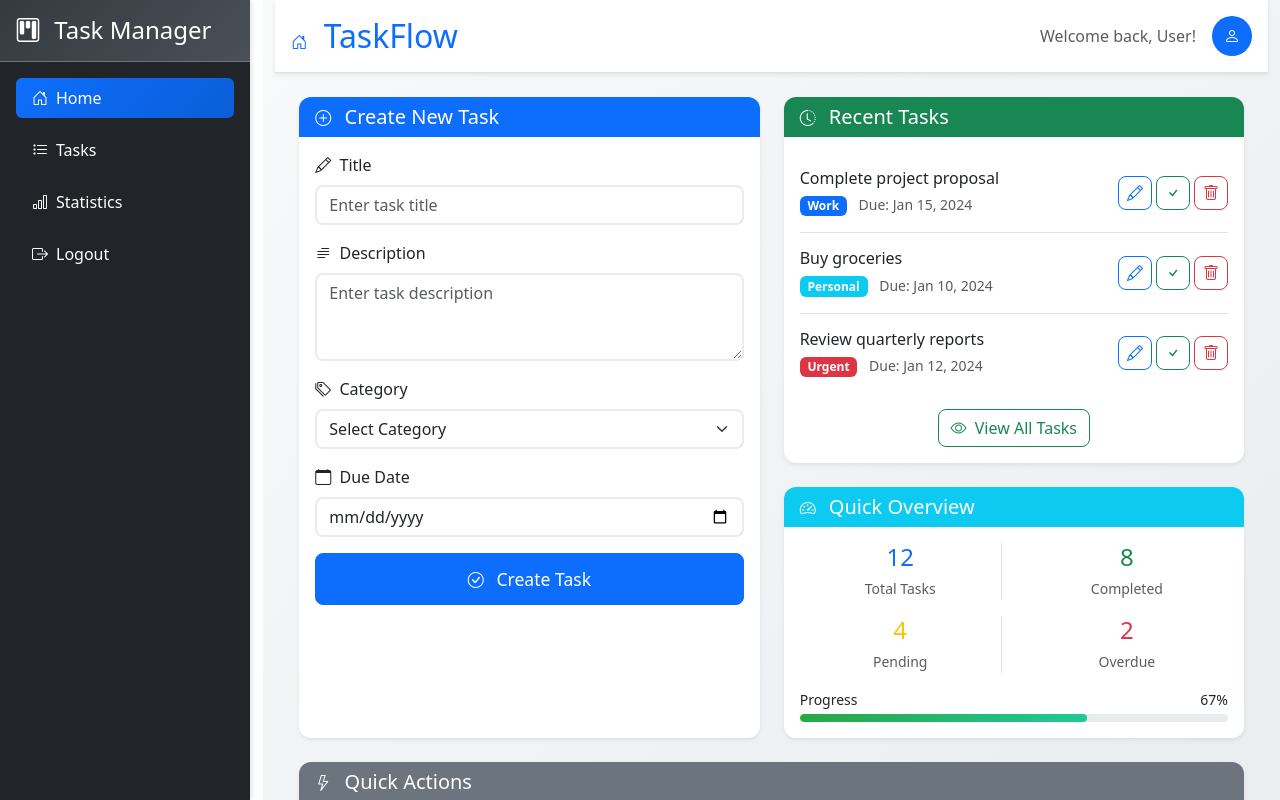
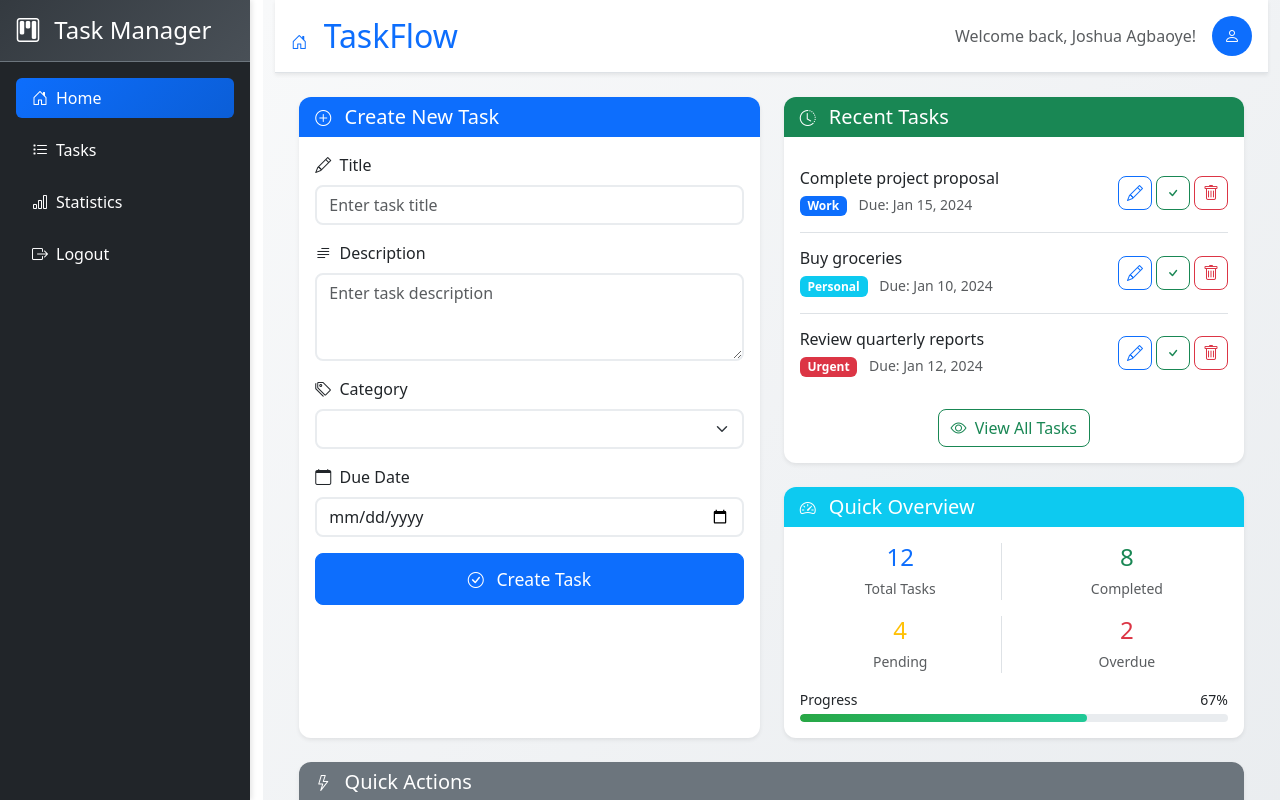
Before and after one commit to newest-j/task-management, a Vue app: page /dashboard in a window 1280 px wide. Shown: the top 800 px of the page. Built offline with nearby package versions, Linux system fonts and the light colour scheme; data requests are answered from the project's data file; sample sign-in values are in the browser's storage.

Commit message:
stage seven

```diff
--- a/src/stores/usersDetailsStore.js
+++ b/src/stores/usersDetailsStore.js
@@ -258,5 +258,33 @@ export const userDetailsStore = defineStore("userDetails", {
         });
       }
     },
+
+    async loadCurrentUser() {
+      try {
+        const userId = JSON.parse(localStorage.getItem("currentUserId"));
+
+        if (!userId) {
+          return false;
+        }
+
+        // Fetch user data from the server
+        const response = await fetch(`http://localhost:3000/users/${userId}`);
+
+        if (!response.ok) {
+          throw new Error("Failed to load user data");
+        }
+
+        const userData = await response.json();
+
+        // Update store with user data
+        this.fullname = userData.fullname;
+        this.email = userData.email;
+
+        return true;
+      } catch (error) {
+        console.error("Error loading user data:", error);
+        return false;
+      }
+    },
   },
 });
--- a/src/views/Dashboard.vue
+++ b/src/views/Dashboard.vue
@@ -17,7 +17,9 @@
                 TaskFlow
               </h2>
               <div class="d-flex align-items-center">
-                <span class="text-muted me-3">Welcome back, User!</span>
+                <span class="text-muted me-3">
+                  {{ userLoaded ? welcomeMessage : "Loading..." }}</span
+                >
                 <div
                   class="bg-primary text-white rounded-circle d-flex align-items-center justify-content-center"
                   style="width: 40px; height: 40px"
@@ -41,13 +43,14 @@
                     </h5>
                   </div>
                   <div class="card-body">
-                    <form>
+                    <form @submit.prevent="">
                       <div class="mb-3">
                         <label for="title" class="form-label">
                           <i class="bi bi-pencil me-1"></i>
                           Title
                         </label>
                         <input
+                          v-model="taskname"
                           type="text"
                           class="form-control"
                           id="title"
@@ -62,6 +65,7 @@
                           Description
                         </label>
                         <textarea
+                          v-model="taskdescription"
                           class="form-control"
                           id="description"
                           rows="3"
@@ -74,7 +78,12 @@
                           <i class="bi bi-tags me-1"></i>
                           Category
                         </label>
-                        <select class="form-select" id="category" required>
+                        <select
+                          v-model="taskcategory"
+                          class="form-select"
+                          id="category"
+                          required
+                        >
                           <option value="">Select Category</option>
                           <option value="work">
                             <i class="bi bi-briefcase"></i>
@@ -92,6 +101,7 @@
                           Due Date
                         </label>
                         <input
+                          v-model="taskduedate"
                           type="date"
                           class="form-control"
                           id="dueDate"
@@ -340,7 +350,33 @@
 </template>
 
 <script>
-export default {};
+import { userDetailsStore } from "@/stores/usersDetailsStore";
+export default {
+  data() {
+    return {
+      userStore: userDetailsStore(),
+      userLoaded: false,
+    };
+  },
+
+  async created() {
+    // Load user data when component is created
+    const success = await this.userStore.loadCurrentUser();
+
+    if (!success) {
+      // Redirect to login if user data couldn't be loaded
+      this.$router.push("/");
+    } else {
+      this.userLoaded = true;
+    }
+  },
+
+  computed: {
+    welcomeMessage() {
+      return `Welcome back, ${this.userStore.fullname}!`;
+    },
+  },
+};
 </script>
 
 <style scoped>
```
Also changed, not shown: src/stores/usersTaskStore.js (added, +13 -0 lines).
